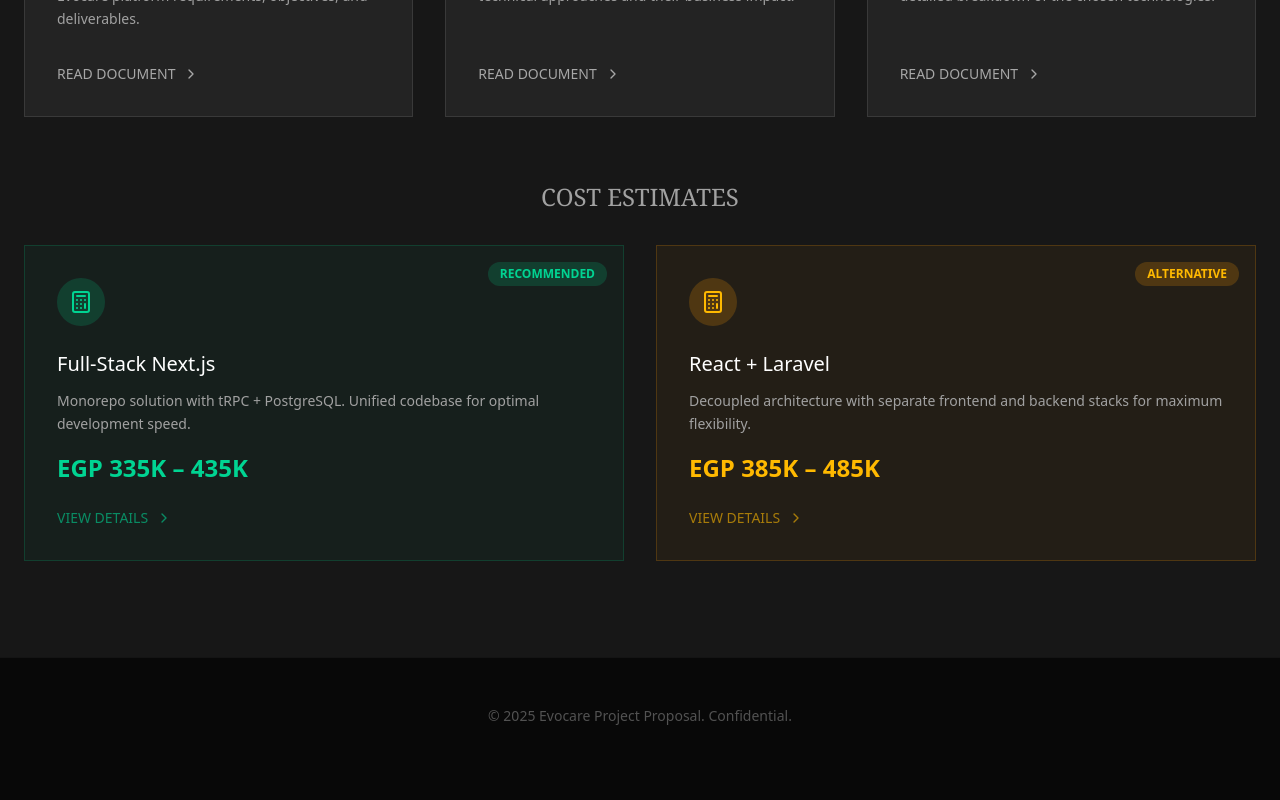
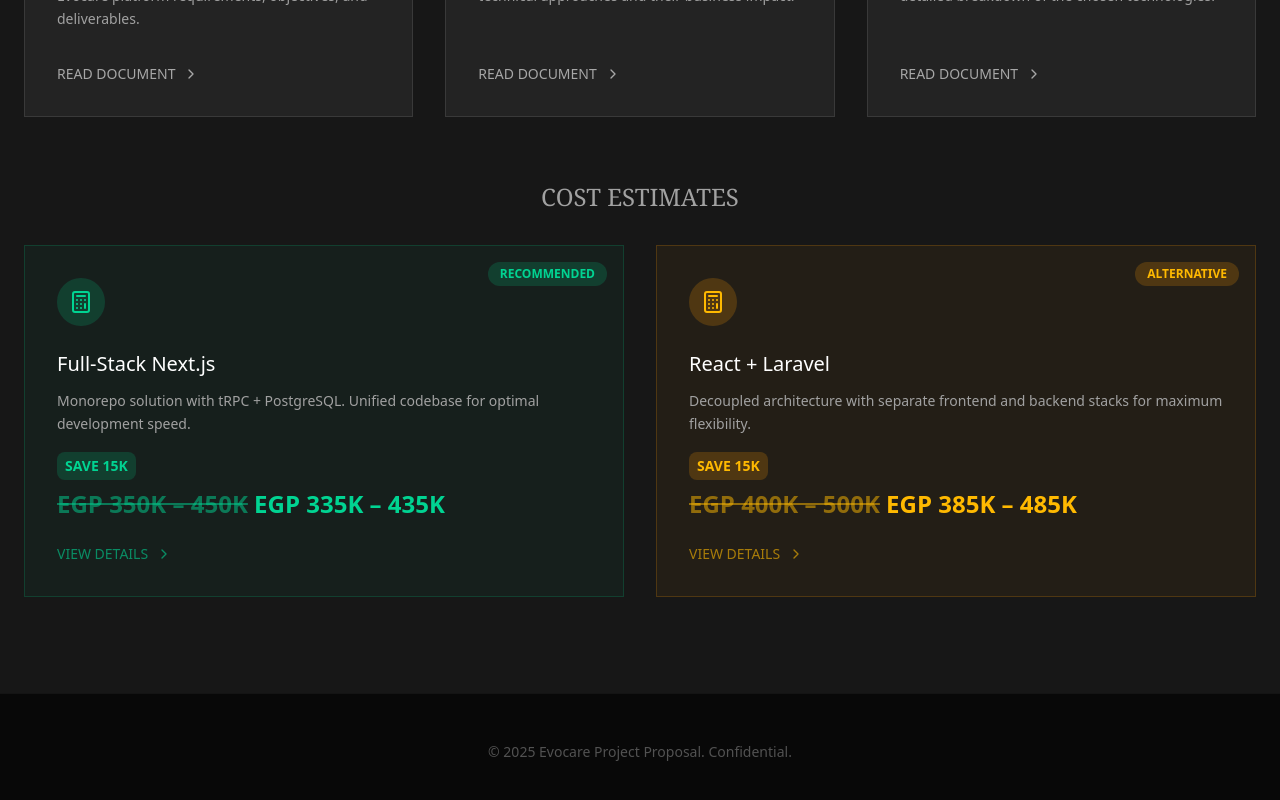
Before and after one commit to Kamkmgamer/Evocare-Proposal, a Next.js app: page / in a window 1280 px wide. Shown: the part 1180-1980 px from the top of the page. Before the commit the page ends 1954 px from the top, so only its background shows below. Built offline with nearby package versions, Linux system fonts and the light colour scheme.

Commit message:
feat: display discounts showing old and new prices instead of hard cuts

```diff
--- a/app/cost-laravel/page.tsx
+++ b/app/cost-laravel/page.tsx
@@ -174,9 +174,14 @@ export default function CostLaravelPage() {
               <p className="text-sm uppercase tracking-[0.3em] text-neutral-500 mb-4">
                 Total Estimated Investment
               </p>
-              <div className="flex items-baseline gap-4 mb-6 flex-wrap">
+              <div className="flex items-baseline gap-4 mb-2 flex-wrap">
                 <span className="text-5xl md:text-7xl font-bold text-white">
-                  EGP 385K – 485K
+                  <s className="text-neutral-500">EGP 400K – 500K</s> EGP 385K – 485K
+                </span>
+              </div>
+              <div className="mb-4">
+                <span className="inline-block px-3 py-1 bg-amber-500/20 text-amber-400 text-sm font-bold rounded-full">
+                  SAVE 15K
                 </span>
               </div>
 
@@ -273,7 +278,7 @@ export default function CostLaravelPage() {
                   </td>
                   <td className="py-5 px-4 text-center">
                     <span className="text-2xl font-bold text-amber-400 font-mono">
-                      385,000–485,000
+                      <s className="text-amber-400/50">400,000–500,000</s> 385,000–485,000
                     </span>
                   </td>
                   <td className="py-5 px-4"></td>
--- a/app/cost-monorepo/page.tsx
+++ b/app/cost-monorepo/page.tsx
@@ -155,9 +155,14 @@ export default function CostMonoRepoPage() {
               <p className="text-sm uppercase tracking-[0.3em] text-neutral-500 mb-4">
                 Total Estimated Investment
               </p>
-              <div className="flex items-baseline gap-4 mb-6">
+              <div className="flex items-baseline gap-4 mb-2">
                 <span className="text-5xl md:text-7xl font-bold text-white">
-                  EGP 335K – 435K
+                  <s className="text-neutral-500">EGP 350K – 450K</s> EGP 335K – 435K
+                </span>
+              </div>
+              <div className="mb-4">
+                <span className="inline-block px-3 py-1 bg-emerald-500/20 text-emerald-400 text-sm font-bold rounded-full">
+                  SAVE 15K
                 </span>
               </div>
 
@@ -237,7 +242,7 @@ export default function CostMonoRepoPage() {
                 Total Estimate
               </span>
               <span className="text-2xl text-emerald-400 font-bold font-mono">
-                EGP 335,000 – 435,000
+                <s className="text-emerald-400/50">EGP 350,000 – 450,000</s> EGP 335,000 – 435,000
               </span>
             </div>
           </div>
--- a/app/page.tsx
+++ b/app/page.tsx
@@ -150,8 +150,11 @@ export default function Home() {
                     Monorepo solution with tRPC + PostgreSQL. Unified codebase
                     for optimal development speed.
                   </p>
+                  <div className="flex items-center gap-2 mb-2">
+                    <span className="text-sm bg-emerald-500/20 text-emerald-400 px-2 py-1 rounded font-bold">SAVE 15K</span>
+                  </div>
                   <p className="text-2xl font-bold text-emerald-400">
-                    EGP 335K – 435K
+                    <s className="text-emerald-400/50">EGP 350K – 450K</s> EGP 335K – 435K
                   </p>
                 </div>
                 <div className="mt-6 flex items-center text-sm font-medium text-emerald-400/60 group-hover:text-emerald-400 transition-colors">
@@ -176,8 +179,11 @@ export default function Home() {
                     Decoupled architecture with separate frontend and backend
                     stacks for maximum flexibility.
                   </p>
+                  <div className="flex items-center gap-2 mb-2">
+                    <span className="text-sm bg-amber-500/20 text-amber-400 px-2 py-1 rounded font-bold">SAVE 15K</span>
+                  </div>
                   <p className="text-2xl font-bold text-amber-400">
-                    EGP 385K – 485K
+                    <s className="text-amber-400/50">EGP 400K – 500K</s> EGP 385K – 485K
                   </p>
                 </div>
                 <div className="mt-6 flex items-center text-sm font-medium text-amber-400/60 group-hover:text-amber-400 transition-colors">
```
Also changed, not shown: 2 other files (tests, documents, lock files or other folders).
